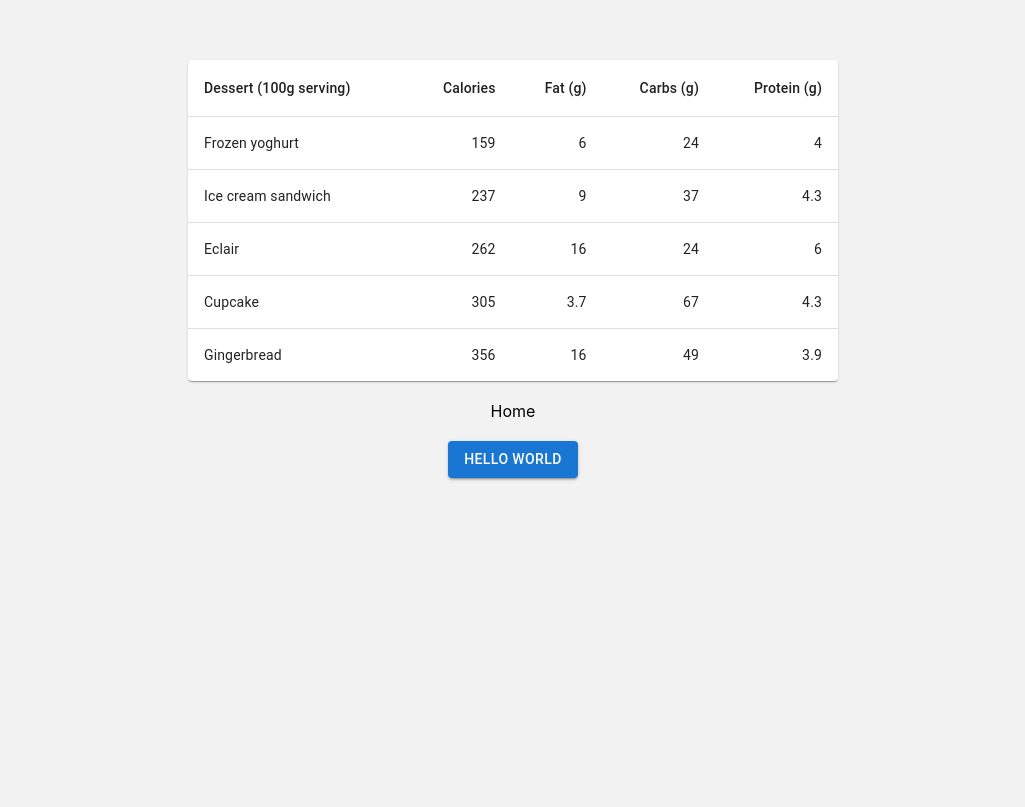
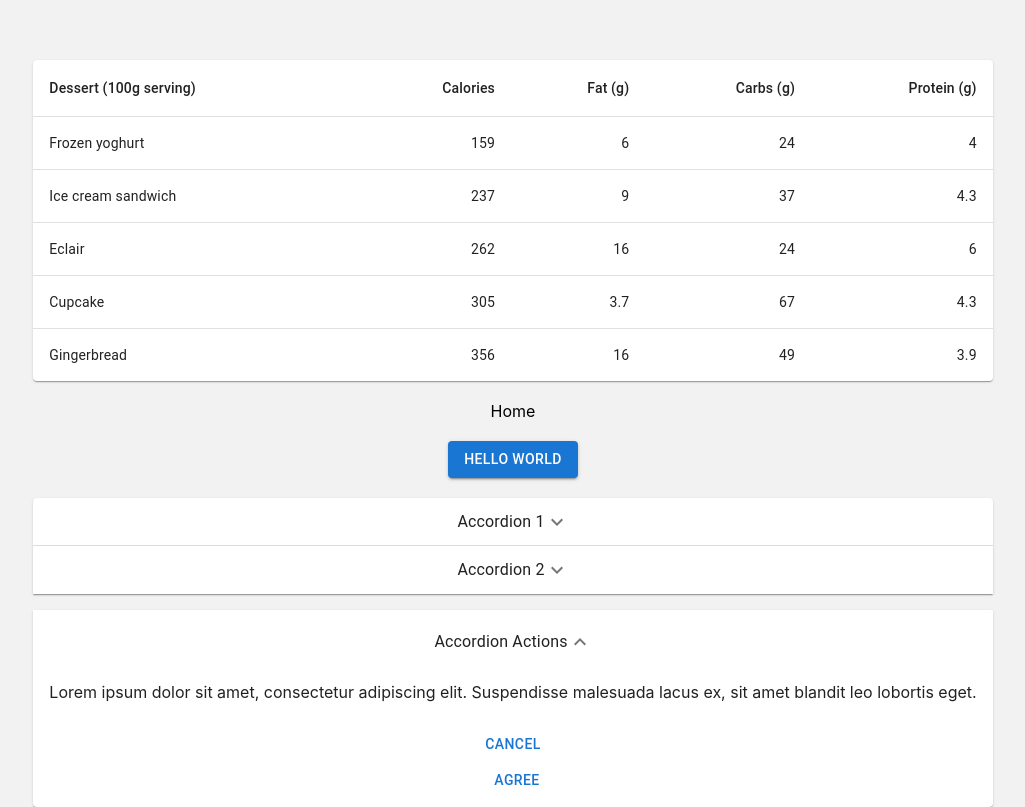
Before and after one commit to r0g-c0d3s/React-Basic, a React (Create React App) app: page /mui in a window 1280 px wide. Shown: the whole page, without its empty margins (127-1152 px from the left). Built offline with nearby package versions, Linux system fonts and the light colour scheme.

Commit message:
Add Accordion component and integrate it into MUI; create API component

```diff
--- a/src/Components/MUI.jsx
+++ b/src/Components/MUI.jsx
@@ -1,6 +1,7 @@
 import React from "react";
 import Table from "./MUI/Table";
 import Button from "./MUI/Button";
+import AccordionUsage from "./MUI/Accordion"
 
 export default function MUI() {
   return (
@@ -11,6 +12,8 @@ export default function MUI() {
       <Table />
       <br />
       <Button />
+      <br />
+      <AccordionUsage/>
     </div>
   );
 }
--- /dev/null
+++ b/src/Components/MUI/Accordion.jsx
@@ -0,0 +1,58 @@
+import * as React from 'react';
+import Accordion from '@mui/material/Accordion';
+import AccordionActions from '@mui/material/AccordionActions';
+import AccordionSummary from '@mui/material/AccordionSummary';
+import AccordionDetails from '@mui/material/AccordionDetails';
+import Typography from '@mui/material/Typography';
+import ExpandMoreIcon from '@mui/icons-material/ExpandMore';
+import Button from '@mui/material/Button';
+
+export default function AccordionUsage() {
+  return (
+    <div>
+      <Accordion>
+        <AccordionSummary
+          expandIcon={<ExpandMoreIcon />}
+          aria-controls="panel1-content"
+          id="panel1-header"
+        >
+          <Typography component="span">Accordion 1</Typography>
+        </AccordionSummary>
+        <AccordionDetails>
+          Lorem ipsum dolor sit amet, consectetur adipiscing elit. Suspendisse
+          malesuada lacus ex, sit amet blandit leo lobortis eget.
+        </AccordionDetails>
+      </Accordion>
+      <Accordion>
+        <AccordionSummary
+          expandIcon={<ExpandMoreIcon />}
+          aria-controls="panel2-content"
+          id="panel2-header"
+        >
+          <Typography component="span">Accordion 2</Typography>
+        </AccordionSummary>
+        <AccordionDetails>
+          Lorem ipsum dolor sit amet, consectetur adipiscing elit. Suspendisse
+          malesuada lacus ex, sit amet blandit leo lobortis eget.
+        </AccordionDetails>
+      </Accordion>
+      <Accordion defaultExpanded>
+        <AccordionSummary
+          expandIcon={<ExpandMoreIcon />}
+          aria-controls="panel3-content"
+          id="panel3-header"
+        >
+          <Typography component="span">Accordion Actions</Typography>
+        </AccordionSummary>
+        <AccordionDetails>
+          Lorem ipsum dolor sit amet, consectetur adipiscing elit. Suspendisse
+          malesuada lacus ex, sit amet blandit leo lobortis eget.
+        </AccordionDetails>
+        <AccordionActions>
+          <Button>Cancel</Button>
+          <Button>Agree</Button>
+        </AccordionActions>
+      </Accordion>
+    </div>
+  );
+}
```
Also changed, not shown: src/Components/API.jsx (added).
